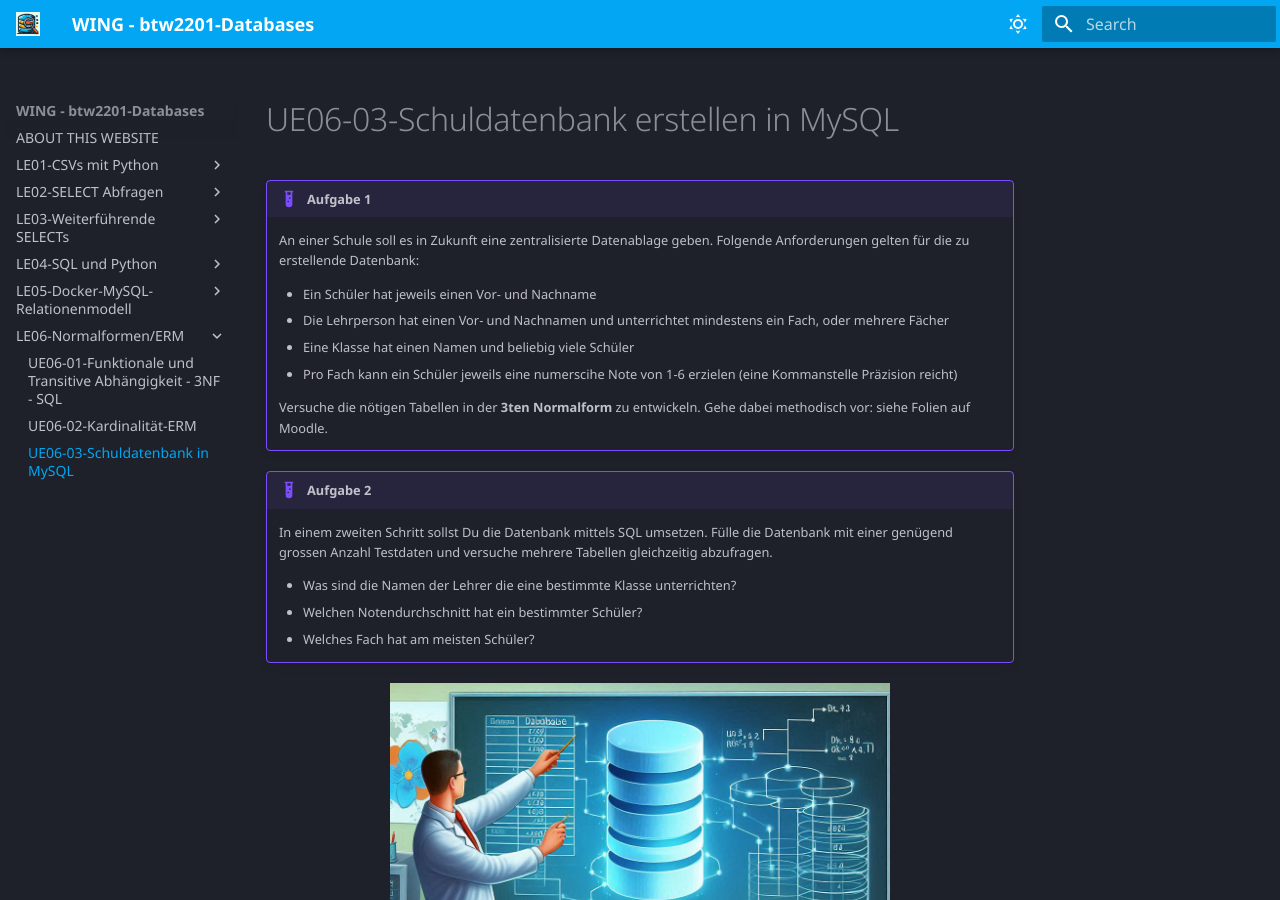
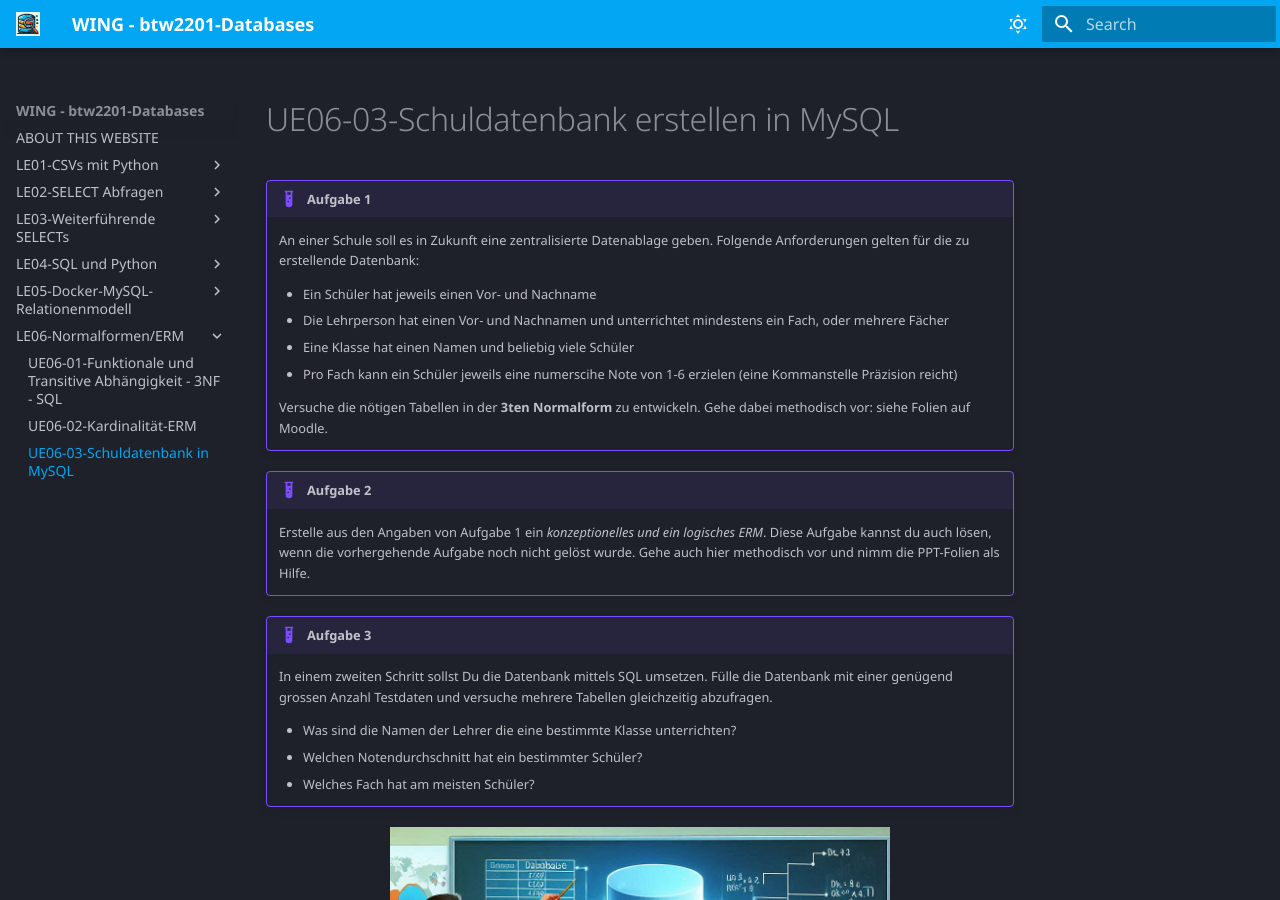
Before and after one commit to tjaeggi/btw2201_databases, an MkDocs documentation site: the page built from docs/le06/ue06-03.md, in a window 1280 px wide and 900 px high. Built offline with MkDocs 1.6.1 and Material for MkDocs 9.7.7, drawn with Linux system fonts in a browser that asks for light colours; some web fonts are replaced.

Commit message:
Tue Oct 29 02:06:53 AM CET 2024

```diff
--- a/docs/le06/ue06-03.md
+++ b/docs/le06/ue06-03.md
@@ -13,8 +13,14 @@
 
 
 
+!!! example "Aufgabe 2"
 
-!!! example "Aufgabe 2"
+    Erstelle aus den Angaben von Aufgabe 1 ein *konzeptionelles und ein logisches ERM*.
+    Diese Aufgabe kannst du auch lösen, wenn die vorhergehende Aufgabe noch nicht gelöst wurde.
+    Gehe auch hier methodisch vor und nimm die PPT-Folien als Hilfe.
+
+
+!!! example "Aufgabe 3"
 
     In einem zweiten Schritt sollst Du die Datenbank mittels SQL umsetzen. Fülle die Datenbank mit einer genügend grossen Anzahl Testdaten und versuche mehrere Tabellen gleichzeitig abzufragen.
 
```
